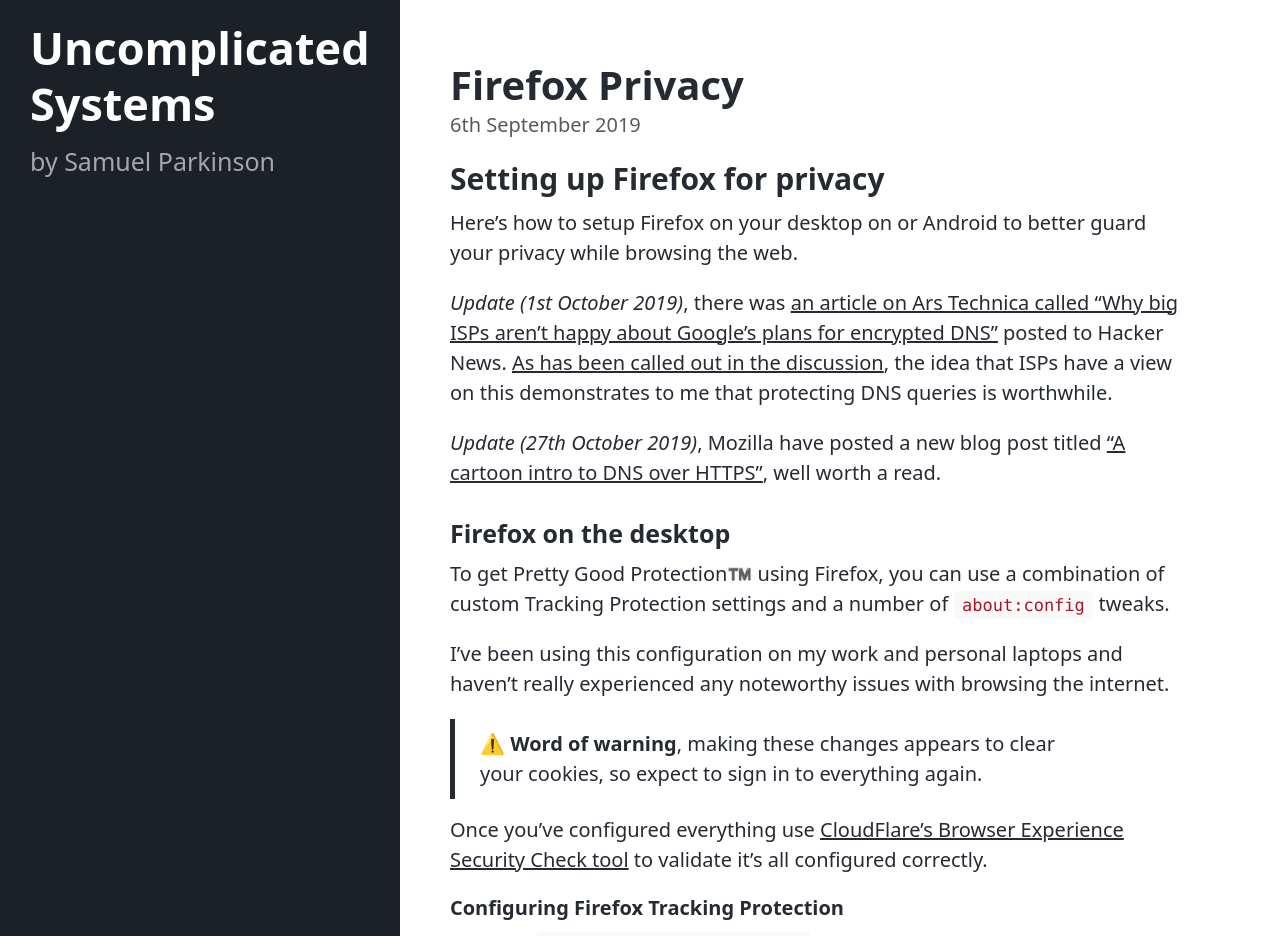
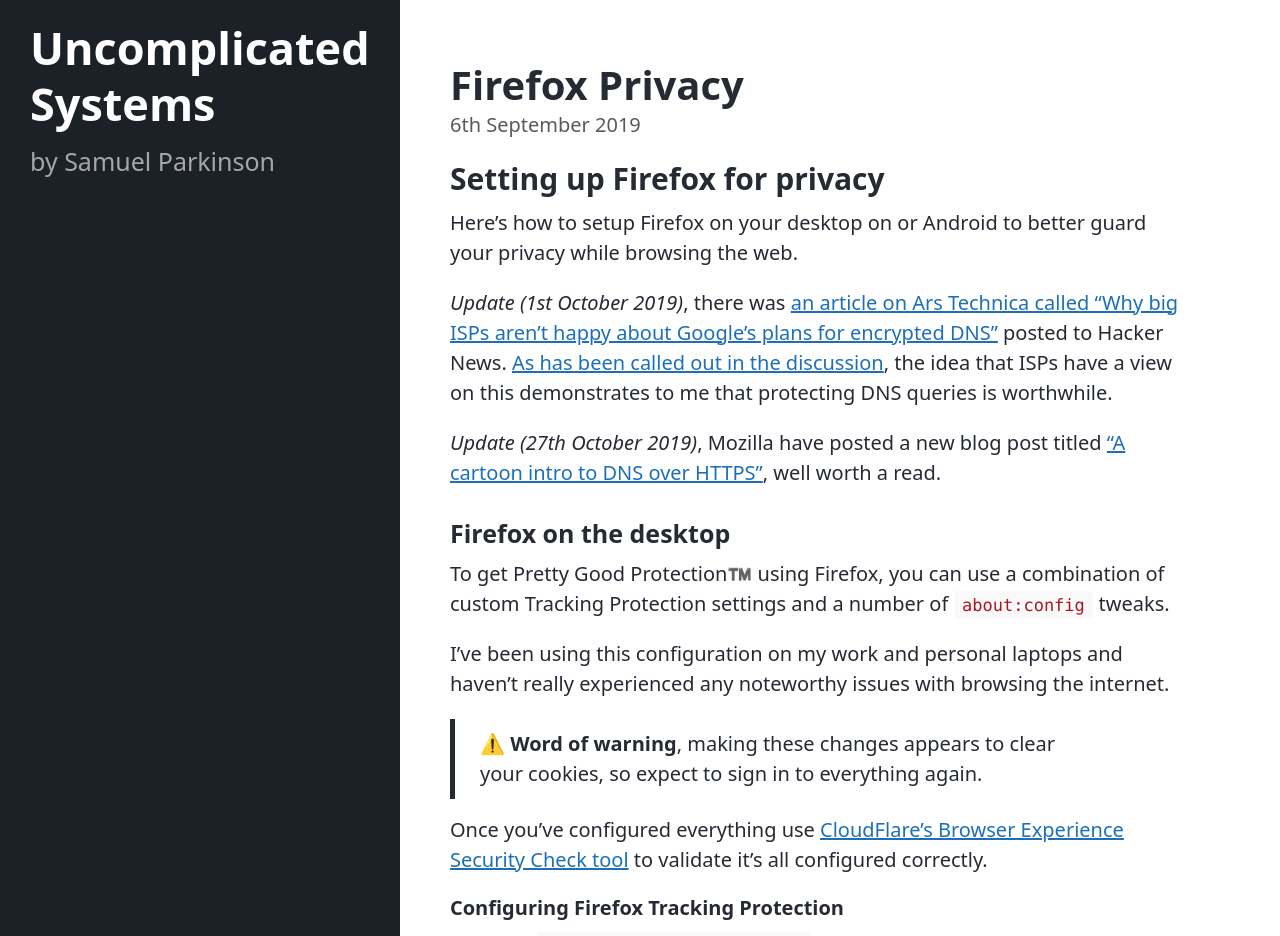
Before and after one commit to sjparkinson/uncomplicated.systems, a Jekyll site: the page built from _posts/2019-09-06-firefox-privacy.md, in a window 1280 px wide and 1400 px high. Shown: the top 936 px of the window. Built offline with Jekyll 4.4.1, drawn with Linux system fonts in a browser that asks for light colours.

Commit message:
Clean up style colours

```diff
--- a/_includes/styles.css
+++ b/_includes/styles.css
@@ -53,6 +53,24 @@
   line-height: 1.5;
 }
 
+:root {
+  --color-bg-alt: #f9f9f9;
+  --color-bg: #ffffff;
+  --color-border-light: #eee;
+  --color-border: #e5e5e5;
+  --color-code: #aa1523;
+  --color-heading: #262a33;
+  --color-hover-bg: #f5f5f5;
+  --color-link: #1d70b8;
+  --color-link-hover: #003078;
+  --color-link-visited: #4c2c92;
+  --color-sidebar-bg: #1c2128;
+  --color-text: #262a33;
+  --color-text-invert: #ffffff;
+  --color-text-muted: #595959;
+  --color-text-secondary: #555555;
+}
+
 @media (min-width: 38em) {
   html {
     font-size: 20px;
@@ -60,15 +78,24 @@
 }
 
 body {
-  color: #262a33;
-  background-color: #fff;
+  color: var(--color-text);
+  background-color: var(--color-bg);
   -webkit-text-size-adjust: 100%;
   -ms-text-size-adjust: 100%;
 }
 
 /* No `:visited` state is required by default (browsers will use `a`) */
 a {
-  color: #1c2128;
+  color: var(--color-link);
+}
+
+a:hover,
+a:focus {
+  color: var(--color-link-hover);
+}
+
+a:visited {
+  color: var(--color-link-visited);
 }
 
 a strong {
@@ -85,7 +112,7 @@
   margin-bottom: .5rem;
   font-weight: bold;
   line-height: 1.25;
-  color: #262a33;
+  color: var(--color-heading);
   text-rendering: optimizeLegibility;
 }
 
@@ -117,7 +144,7 @@
 }
 
 strong {
-  color: #262a33;
+  color: var(--color-heading);
 }
 
 
@@ -142,20 +169,20 @@
   position: relative;
   margin: 1.5rem 0;
   border: 0;
-  border-top: 1px solid #eee;
-  border-bottom: 1px solid #fff;
+  border-top: 1px solid var(--color-border-light);
+  border-bottom: 1px solid var(--color-bg);
 }
 
 abbr {
   font-size: 85%;
   font-weight: bold;
-  color: #555;
+  color: var(--color-text-secondary);
   text-transform: uppercase;
 }
 
 abbr[title] {
   cursor: help;
-  border-bottom: 1px dotted #e5e5e5;
+  border-bottom: 1px dotted var(--color-border);
 }
 
 /* Code */
@@ -167,8 +194,8 @@
 code {
   padding: .25em .5em;
   font-size: 85%;
-  color: #aa1523;
-  background-color: #f9f9f9;
+  color: var(--color-code);
+  background-color: var(--color-bg-alt);
   border-radius: 3px;
 }
 
@@ -183,7 +210,7 @@
   white-space: pre-wrap;
   word-break: break-all;
   word-wrap: break-word;
-  background-color: #f9f9f9;
+  background-color: var(--color-bg-alt);
 }
 
 pre code {
@@ -203,38 +230,12 @@
   margin-bottom: 0;
 }
 
-/* Gist via GitHub Pages */
-.gist .gist-file {
-  font-family: Menlo, Monaco, "Courier New", monospace !important;
-}
-
-.gist .markdown-body {
-  padding: 15px;
-}
-
-.gist pre {
-  padding: 0;
-  background-color: transparent;
-}
-
-.gist .gist-file .gist-data {
-  font-size: .8rem !important;
-  line-height: 1.4;
-}
-
-.gist code {
-  padding: 0;
-  color: inherit;
-  background-color: transparent;
-  border-radius: 0;
-}
-
 /* Quotes */
 blockquote {
   padding: .5rem 1rem;
   margin: .8rem 0;
-  color: #262a33;
-  border-left: .25rem solid #262a33;
+  color: var(--color-text);
+  border-left: .25rem solid var(--color-text);
 }
 
 blockquote p:last-child {
@@ -260,19 +261,19 @@
 table {
   margin-bottom: 1rem;
   width: 100%;
-  border: 1px solid #e5e5e5;
+  border: 1px solid var(--color-border);
   border-collapse: collapse;
 }
 
 td,
 th {
   padding: .25rem .5rem;
-  border: 1px solid #e5e5e5;
+  border: 1px solid var(--color-border);
 }
 
 tbody tr:nth-child(odd) td,
 tbody tr:nth-child(odd) th {
-  background-color: #f9f9f9;
+  background-color: var(--color-bg-alt);
 }
 
 
@@ -315,20 +316,11 @@
   margin-bottom: 4em;
 }
 
-.page a:active,
-.page a:focus,
-.post a:active,
-.post a:focus {
-  background: #262a33;
-  outline: 3px solid #262a33;
-  color: #ffffff;
-}
-
 /* Blog post or page title */
 .page-title,
 .post-title,
 .post-title a {
-  color: #262a33;
+  color: var(--color-heading);
   text-decoration: none;
 }
 
@@ -346,14 +338,14 @@
   display: block;
   margin-top: -.5rem;
   margin-bottom: 1rem;
-  color: #595959;
+  color: var(--color-text-muted);
 }
 
 /* Related posts */
 .related {
   padding-top: 2rem;
   padding-bottom: 2rem;
-  border-top: 1px solid #eee;
+  border-top: 1px solid var(--color-border-light);
 }
 
 .related-posts {
@@ -367,11 +359,7 @@
 
 .related-posts li small {
   font-size: 75%;
-  color: #595959;
-}
-
-.related-posts li a:hover {
-  color: #1c2128;
+  color: var(--color-text-muted);
 }
 
 .related-posts li a:hover small {
@@ -391,7 +379,7 @@
   /* clearfix */
   margin-left: -1rem;
   margin-right: -1rem;
-  color: #ccc;
+  color: var(--color-text-muted);
   text-align: center;
 }
 
@@ -408,7 +396,7 @@
 
 /* Only provide a hover state for linked pagination items */
 a.pagination-item:hover {
-  background-color: #f5f5f5;
+  background-color: var(--color-hover-bg);
 }
 
 @media (min-width: 30em) {
@@ -476,7 +464,7 @@
   text-align: center;
   padding: 2rem 1rem;
   color: rgba(255, 255, 255, 0.6);
-  background-color: #1c2128;
+  background-color: var(--color-sidebar-bg);
 }
 
 @media (min-width: 64em) {
@@ -492,7 +480,7 @@
 
 /* Sidebar links */
 .sidebar a {
-  color: #fff;
+  color: var(--color-text-invert);
   text-decoration: none;
 }
 
@@ -502,7 +490,7 @@
 
 /* About section */
 .sidebar-about h1 {
-  color: #fff;
+  color: var(--color-text-invert);
   margin-top: 0;
   font-size: 2rem;
 }
@@ -511,25 +499,6 @@
   .sidebar-about h1 {
     font-size: 2.25rem;
   }
-}
-
-/* Sidebar nav */
-.sidebar-nav {
-  margin-bottom: 1rem;
-}
-
-.sidebar-nav-item {
-  display: block;
-  line-height: 1.75;
-}
-
-a.sidebar-nav-item:hover,
-a.sidebar-nav-item:focus {
-  text-decoration: underline;
-}
-
-.sidebar-nav-item.active {
-  font-weight: bold;
 }
 
 /* Sticky sidebar
@@ -558,11 +527,6 @@
   padding-bottom: 3rem;
 }
 
-.content a,
-.related-posts li a:hover {
-  color: #262a33;
-}
-
 @media (min-width: 64em) {
   .content {
     max-width: 38rem;
```
